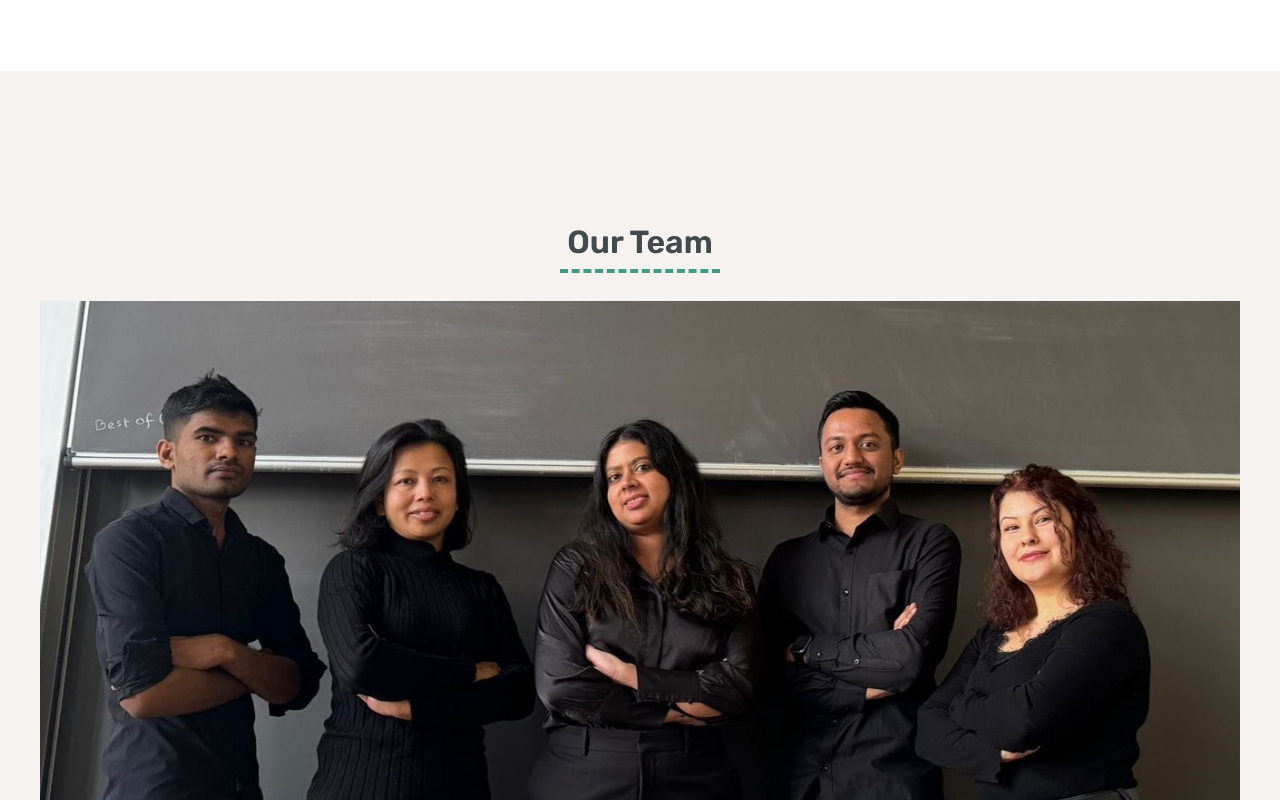
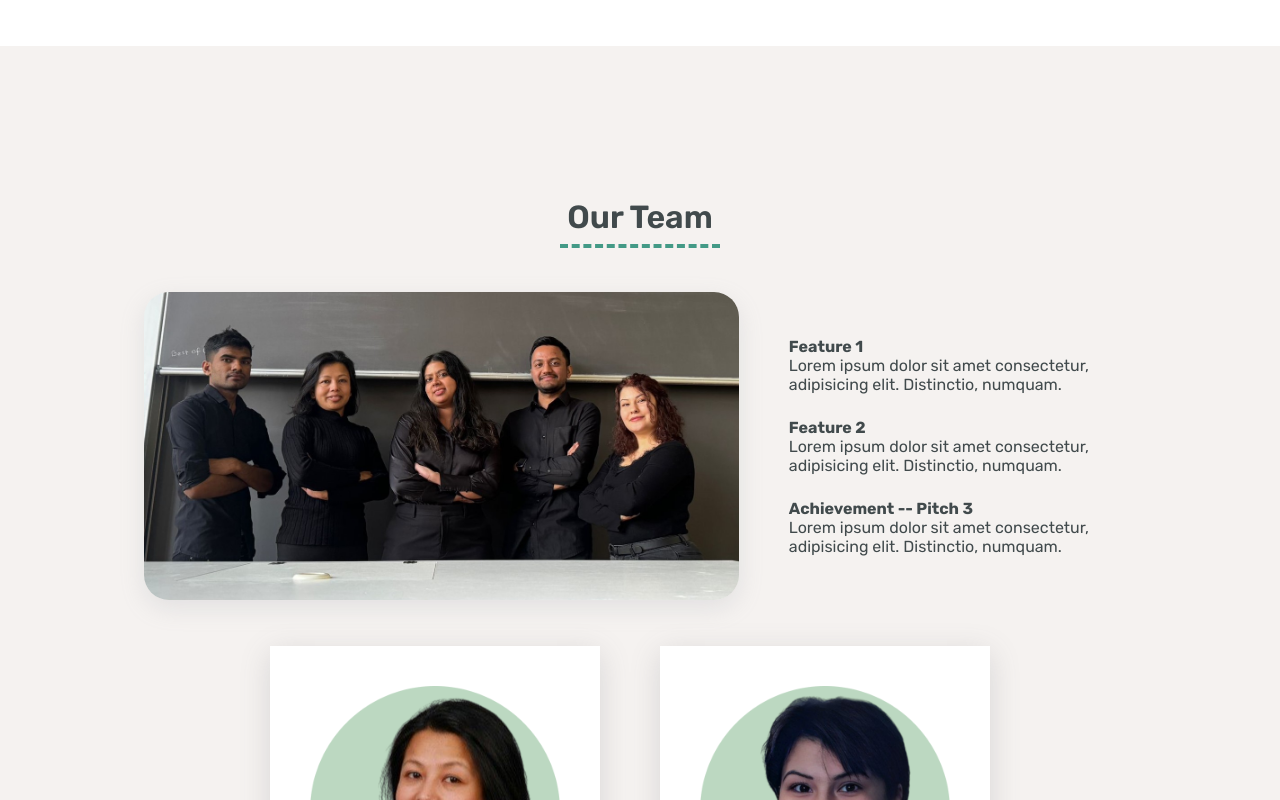
Before and after one commit to saroj2053/web-wizards, a React (Vite) app: page / in a window 1280 px wide. Shown: the part 2000-2800 px from the top of the page. Built offline with nearby package versions, Linux system fonts and the light colour scheme.

Commit message:
added team info details placeholders

```diff
--- a/src/App.jsx
+++ b/src/App.jsx
@@ -16,7 +16,6 @@ const App = () => {
       <About />
       <ProductShowcase />
       <TeamInfo />
-
       <Contact />
       <Footer />
       <GoToTopButton />
--- a/src/components/About/About.module.css
+++ b/src/components/About/About.module.css
@@ -40,8 +40,8 @@
 .padding_mobile {
   font-family: "Rubik", sans-serif;
   padding: 2.5rem 1.5rem;
-  font-size: calc(0.95rem + 0.2vw);
-  line-height: 1.75rem;
+  font-size: calc(0.9rem + 0.2vw);
+  line-height: 2rem;
   letter-spacing: 0.7px;
   text-align: center;
   color: var(--textColor);
--- a/src/components/HeaderImage/HeaderImage.module.css
+++ b/src/components/HeaderImage/HeaderImage.module.css
@@ -22,10 +22,11 @@
   background-color: rgb(245, 245, 245, 0.85);
   border-left: 10px solid var(--primary-color);
   max-width: 80%;
-  font-family: 'Montserrat', sans-serif;
+  font-family: 'Rubik', sans-serif;
 }
 
 .motto {
+  font-family: inherit;
   font-style: italic;
   color: var(--primary-color);
   font-size: 1.5rem;
--- a/src/components/TeamInfo/TeamInfo.jsx
+++ b/src/components/TeamInfo/TeamInfo.jsx
@@ -5,6 +5,7 @@ import profileImageTwo from "../../assets/ruya.png";
 import profileImageThree from "../../assets/akshay.png";
 import profileImageFour from "../../assets/saroj.png";
 import profileImageFive from "../../assets/sajani.png";
+import teamPhoto from "../../assets/team_photo.jpg";
 import { BiLogoLinkedin, BiLogoGithub } from "react-icons/bi";
 
 const TeamInfo = () => {
@@ -12,11 +13,34 @@ const TeamInfo = () => {
     <div className={styles.teamInfo} name="team">
       <div className="container">
         <h2 className={styles.teamInfo__heading}>Our Team</h2>
-        <img
-          className={styles.teamInfo__image} // Add a class for styling if needed
-          src="src\assets\team_photo.jpg" // Replace with the actual path to your image
-          alt="Team Image"
-        />
+        <div className={styles.teamInfo__pitchContents}>
+          <div className={styles.teamInfo__image}>
+            <img src={teamPhoto} alt="Team Image" />
+          </div>
+          <div className={styles.pitchIllustrations}>
+            <div className={styles.illustration1}>
+              <h4>Feature 1</h4>
+              <p>
+                Lorem ipsum dolor sit amet consectetur, adipisicing elit.
+                Distinctio, numquam.
+              </p>
+            </div>
+            <div className={styles.illustration2}>
+              <h4>Feature 2</h4>
+              <p>
+                Lorem ipsum dolor sit amet consectetur, adipisicing elit.
+                Distinctio, numquam.
+              </p>
+            </div>
+            <div className={styles.illustration3}>
+              <h4>Achievement -- Pitch 3</h4>
+              <p>
+                Lorem ipsum dolor sit amet consectetur, adipisicing elit.
+                Distinctio, numquam.
+              </p>
+            </div>
+          </div>
+        </div>
 
         <div className={styles.profileCards}>
           <div className={`${styles.profileCard} ${styles.overlay__container}`}>
--- a/src/components/TeamInfo/TeamInfo.module.css
+++ b/src/components/TeamInfo/TeamInfo.module.css
@@ -22,13 +22,41 @@
   position: absolute;
   left: 50%;
   transform: translate(-50%);
+}
 
+.teamInfo__pitchContents {
+  display: flex;
+  justify-content: space-between;
+  align-items: center;
+  padding: 1rem;
 }
+
+.teamInfo__image {
+  width: 60%;
+}
+
+.teamInfo__image>img {
+  box-shadow: rgba(149, 157, 165, 0.2) 0px 8px 24px;
+  border-radius: 25px;
+}
+
+.pitchIllustrations {
+  width: 35%;
+}
+
+.illustration1,
+.illustration2,
+.illustration3 {
+  margin: 1.5rem 0;
+  color: var(--textColor);
+}
+
 
 .profileCards {
   display: flex;
   justify-content: center;
   align-items: center;
+  gap: 2.5rem;
   flex-wrap: wrap;
 }
 
--- a/src/index.css
+++ b/src/index.css
@@ -11,7 +11,7 @@ body {
 }
 
 .container {
-  max-width: 1200px;
+  max-width: 80%;
   margin-left: auto;
   margin-right: auto;
 }
```
